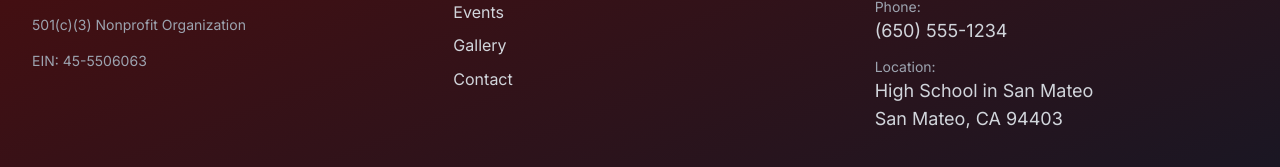
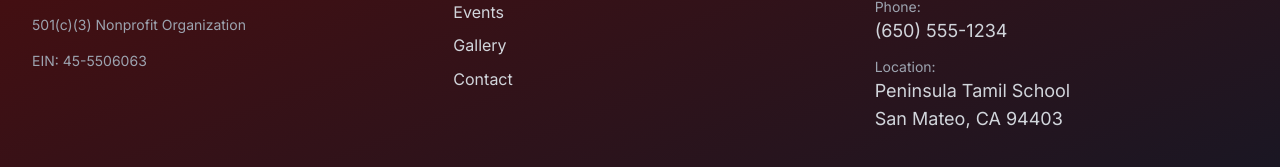
Before and after one commit to PranavAchar01/peninsula-tamil-school-site, a React (Vite) app: page /about in a window 1280 px wide. Shown: the part 3001-3168 px from the top of the page. Built offline with nearby package versions, Linux system fonts and the light colour scheme.

Commit message:
Updated event locations

```diff
--- a/src/data/content.js
+++ b/src/data/content.js
@@ -24,7 +24,7 @@
   phone: "(650) 555-1234",
   email: "principal@peninsulatamilschool.org",
   address: {
-    venue: "High School in San Mateo",
+    venue: "Peninsula Tamil School",
     street: "3115 Del Monte St",
     city: "San Mateo",
     state: "CA",
@@ -116,7 +116,7 @@
       src: "/images/tamil_3.webp",
       alt: "Tamil classroom",
       title: "Stage performances",
-      description: "Students perform a variety of performances on stage, from household stories to historical tales",
+      description: "Students present a wide range of performances on stage, from everyday family stories to dramatic historical tales.",
       category: "classroom"
     },
     {
@@ -180,7 +180,7 @@
       src: "/images/adults_men_women_event.webp",
       alt: "Men and women at community event",
       title: "Community Celebration",
-      description: "Men and women celebrating at community event",
+      description: "Families celebrating at community event",
       category: "events"
     }
   ],
@@ -388,7 +388,7 @@
     date: { month: "AUG", day: "20" },
     title: "First Day of PTS",
     time: "Sunday, August 20, 2023",
-    location: "High School in San Mateo",
+    location: "Peninsula Tamil School",
     description: "Welcome back! The 2023-2024 academic year begins. Meet your teachers and classmates!",
     featured: true
   },
@@ -410,7 +410,7 @@
     date: { month: "OCT", day: "29" },
     title: "First Test",
     time: "Sunday, October 29, 2023",
-    location: "High School in San Mateo",
+    location: "Peninsula Tamil School",
     description: "First semester assessment for all students",
     featured: false
   },
@@ -425,7 +425,7 @@
     date: { month: "NOV", day: "19" },
     title: "PTS Deepavali Game Day",
     time: "Sunday, November 19, 2023 | 10:00 AM - 2:00 PM",
-    location: "High School in San Mateo",
+    location: "Peninsula Tamil School",
     description: "Special celebration with traditional games, activities, and cultural performances for Deepavali!",
     featured: true
   },
@@ -454,7 +454,7 @@
     date: { month: "JAN", day: "21" },
     title: "PTS Pongal & Teacher Appreciation",
     time: "Sunday, January 21, 2024 | 10:00 AM - 2:00 PM",
-    location: "High School in San Mateo",
+    location: "Peninsula Tamil School",
     description: "Celebrate Pongal with traditional cooking, performances, and honor our dedicated teachers!",
     featured: true
   },
@@ -469,7 +469,7 @@
     date: { month: "MAR", day: "03" },
     title: "Second Test",
     time: "Sunday, March 3, 2024",
-    location: "High School in San Mateo",
+    location: "Peninsula Tamil School",
     description: "Second semester assessment for all students",
     featured: false
   },
@@ -492,7 +492,7 @@
     date: { month: "MAY", day: "19" },
     title: "Final Test",
     time: "Sunday, May 19, 2024",
-    location: "High School in San Mateo",
+    location: "Peninsula Tamil School",
     description: "Final assessment for all students - End of year evaluation",
     featured: false
   },
```
